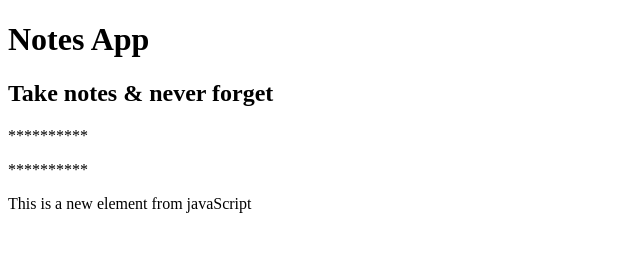
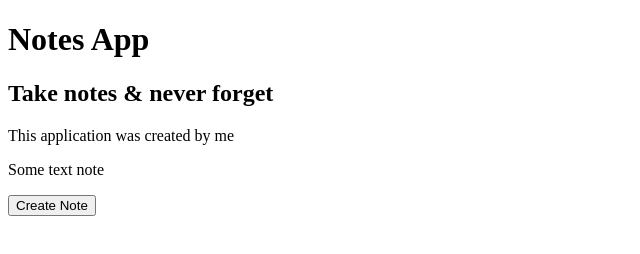
Before and after one commit to MuhtasimMusfiqZarab/notes-app-js, a plain HTML site: page index.html in a window 1280 px wide. Shown: the whole page, without its empty margins (0-640 px from the left). Drawn offline with Linux system fonts and the light colour scheme.

Commit message:
Handling User Interaction

```diff
--- a/index.html
+++ b/index.html
@@ -11,6 +11,7 @@
     <h2>Take notes & never forget</h2>
     <p>This application was created by me</p>
     <p>Some text note</p>
+    <button>Create Note</button>
     <script src="./notes-app.js"></script>
   </body>
 </html>
--- a/notes-app.js
+++ b/notes-app.js
@@ -13,22 +13,9 @@ const notes = [
   }
 ];
 
-const h1 = document.querySelector("h1");
-
-console.log(h1.textContent);
-
-//query all and replace/ remove
-const ps = document.querySelectorAll("p");
-
-ps.forEach(p => {
-  p.textContent = " **********";
-  // or p.remove()
+//adding event listener to button
+document.querySelector("button").addEventListener("click", e => {
+  console.log("Did this worrk?");
+  console.log(e);
+  e.target.textContent = " Button is clicked";
 });
-
-//Adding a new element
-//1. create it
-const newParagraph = document.createElement("p");
-//2.Assigning values
-newParagraph.textContent = " This is a new element from javaScript";
-//3. Pick a place to put it
-document.querySelector("body").appendChild(newParagraph);
```
